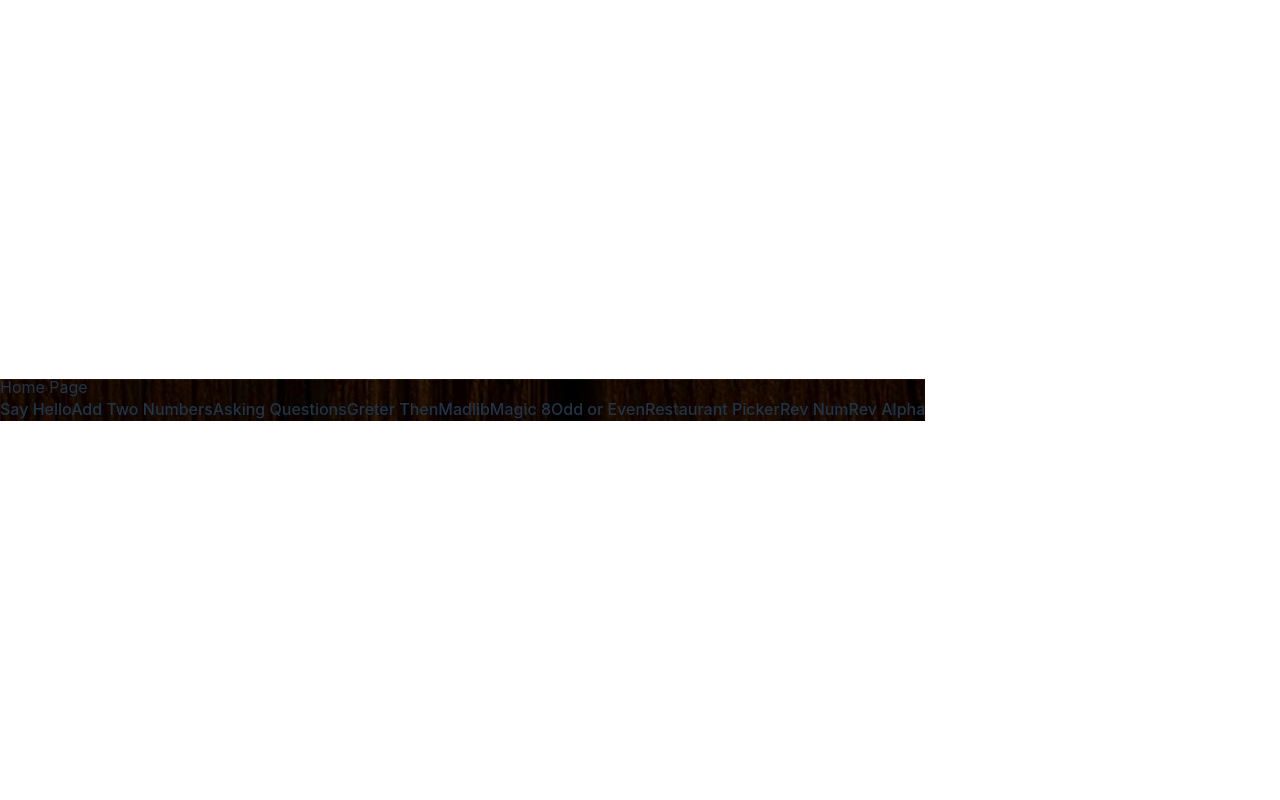
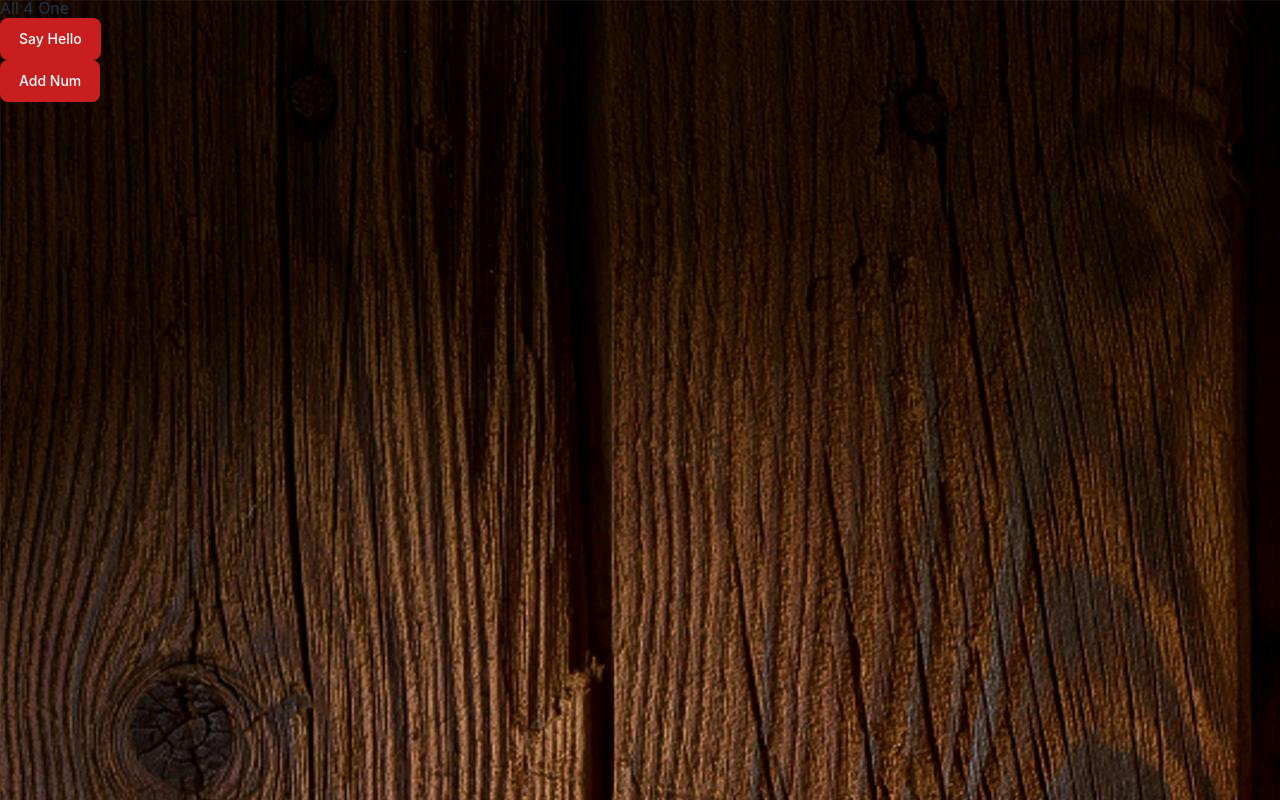
Before and after one commit to mkheck13/react-all-4-one, a React (Vite) app: page / in a window 1280 px wide. Built offline with nearby package versions, Linux system fonts and the light colour scheme.

Commit message:
button test

```diff
--- a/src/App.jsx
+++ b/src/App.jsx
@@ -1,22 +1,15 @@
 
 import './App.css'
+import HomeComponent from './components/HomeComponent'
 
 function App() {
 
   return (
-    <div className='bg-image'>
-      <h1>Home Page</h1>
-      <a href="/hello">Say Hello</a>
-      <a href="/addNum">Add Two Numbers</a>
-      <a href="/askQuestion">Asking Questions</a>
-      <a href="/greater">Greter Then</a>
-      <a href="/madlib">Madlib</a>
-      <a href="/magic8">Magic 8</a>
-      <a href="/oddEven">Odd or Even</a>
-      <a href="/picker">Restaurant Picker</a>
-      <a href="/revNum">Rev Num</a>
-      <a href="/revAlpha">Rev Alpha</a>
-    </div>
+    <>
+      <HomeComponent />
+
+    </>
+
 
   )
 }
--- /dev/null
+++ b/src/components/HomeComponent.jsx
@@ -0,0 +1,28 @@
+import { Button } from "flowbite-react";
+import { Link } from "react-router-dom";
+
+const HomeComponent = () => {
+
+    return (
+        <div className='bg-image w-screen h-screen'>
+            <h1>All 4 One</h1>
+            <Button color="failure"><Link to='/hello'>Say Hello</Link></Button>
+            <Link to='/addNum'><Button color="failure">Add Num</Button></Link>
+
+            {/* <a href="/hello">Say Hello</a> */}
+            {/* <a href="/addNum">Add Two Numbers</a>
+            <a href="/askQuestion">Asking Questions</a>
+            <a href="/greater">Greater Then</a>
+            <a href="/madlib">Madlib</a>
+            <a href="/magic8">Magic 8</a>
+            <a href="/oddEven">Odd or Even</a>
+            <a href="/picker">Restaurant Picker</a>
+            <a href="/revNum">Rev Num</a>
+            <a href="/revAlpha">Rev Alpha</a> */}
+        </div>
+    )
+
+
+}
+
+export default HomeComponent;
--- a/src/components/SayHelloComponent.jsx
+++ b/src/components/SayHelloComponent.jsx
@@ -4,7 +4,7 @@ const SayHelloComponent = () => {
 
     return (
 
-        <div className="flex justify-center bg-image bg-cover">
+        <div className="flex justify-center bg-image bg-cover bg-fixed w-screen">
             <div className="flex justify-center m-52">
             <Card href="#" className="max-w-sm">
             <h5 className="text-2xl font-bold tracking-tight text-gray-900 dark:text-white">
```
